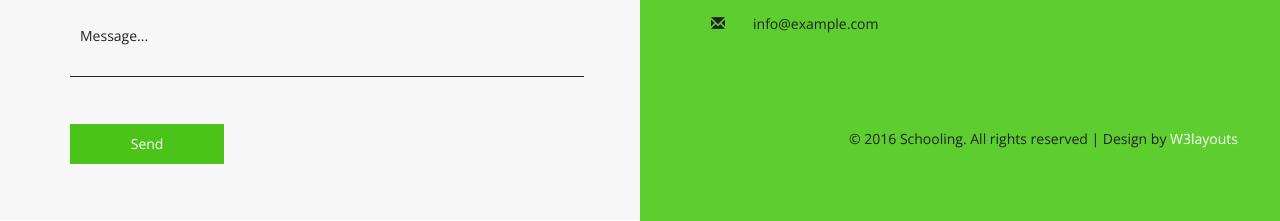
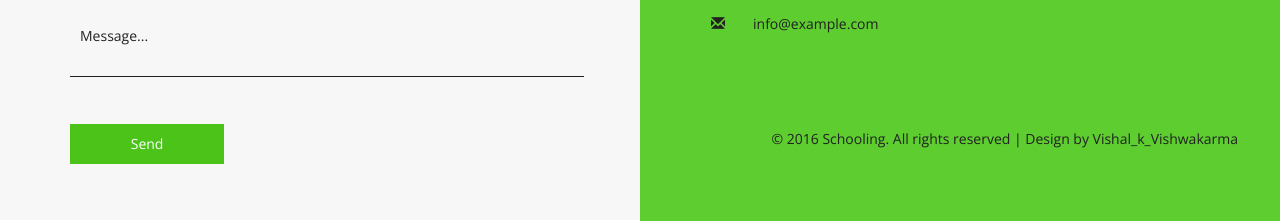
Before and after one commit to vishkv/test, a plain HTML site: page index.html in a window 1280 px wide. Shown: the part 4971-5192 px from the top of the page. Drawn offline with nearby package versions, Linux system fonts and the light colour scheme; files whose address does not match are found by name.

Commit message:
Update index.html

```diff
--- a/index.html
+++ b/index.html
@@ -1,9 +1,3 @@
-<!--
-Author: W3layouts
-Author URL: http://w3layouts.com
-License: Creative Commons Attribution 3.0 Unported
-License URL: http://creativecommons.org/licenses/by/3.0/
--->
 <!DOCTYPE html>
 <html>
 <head>
@@ -513,7 +507,7 @@ function hideURLbar(){ window.scrollTo(0,1); } </script>
 			</div>
 			<div class="clearfix"> </div>
 			<div class="w3_copy_right">
-				<p>© 2016 Schooling. All rights reserved | Design by <a href="http://w3layouts.com">W3layouts</a></p>
+				<p>© 2016 Schooling. All rights reserved | Design by Vishal_k_Vishwakarma</p>
 			</div>
 		</div>
 		<div class="clearfix"> </div>
```
